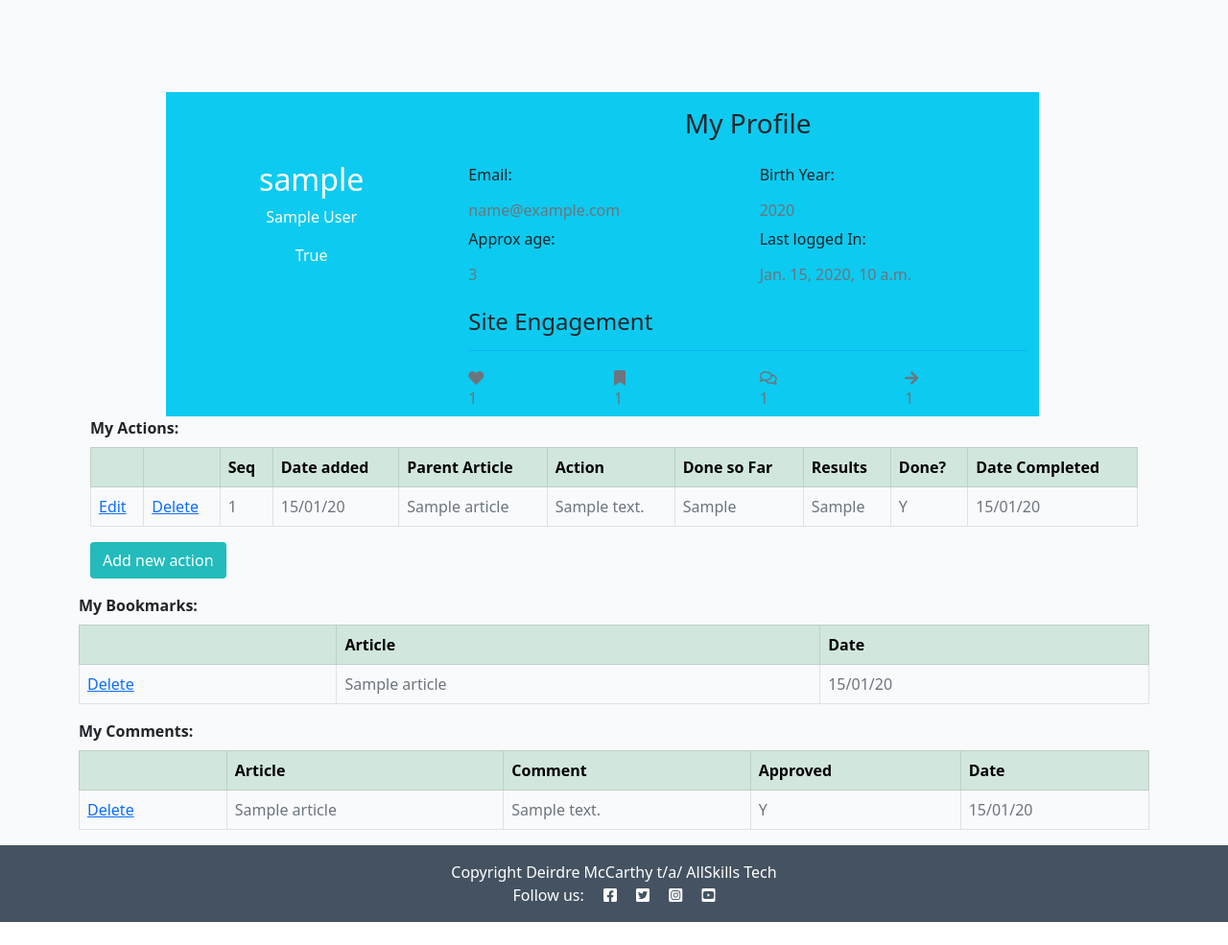
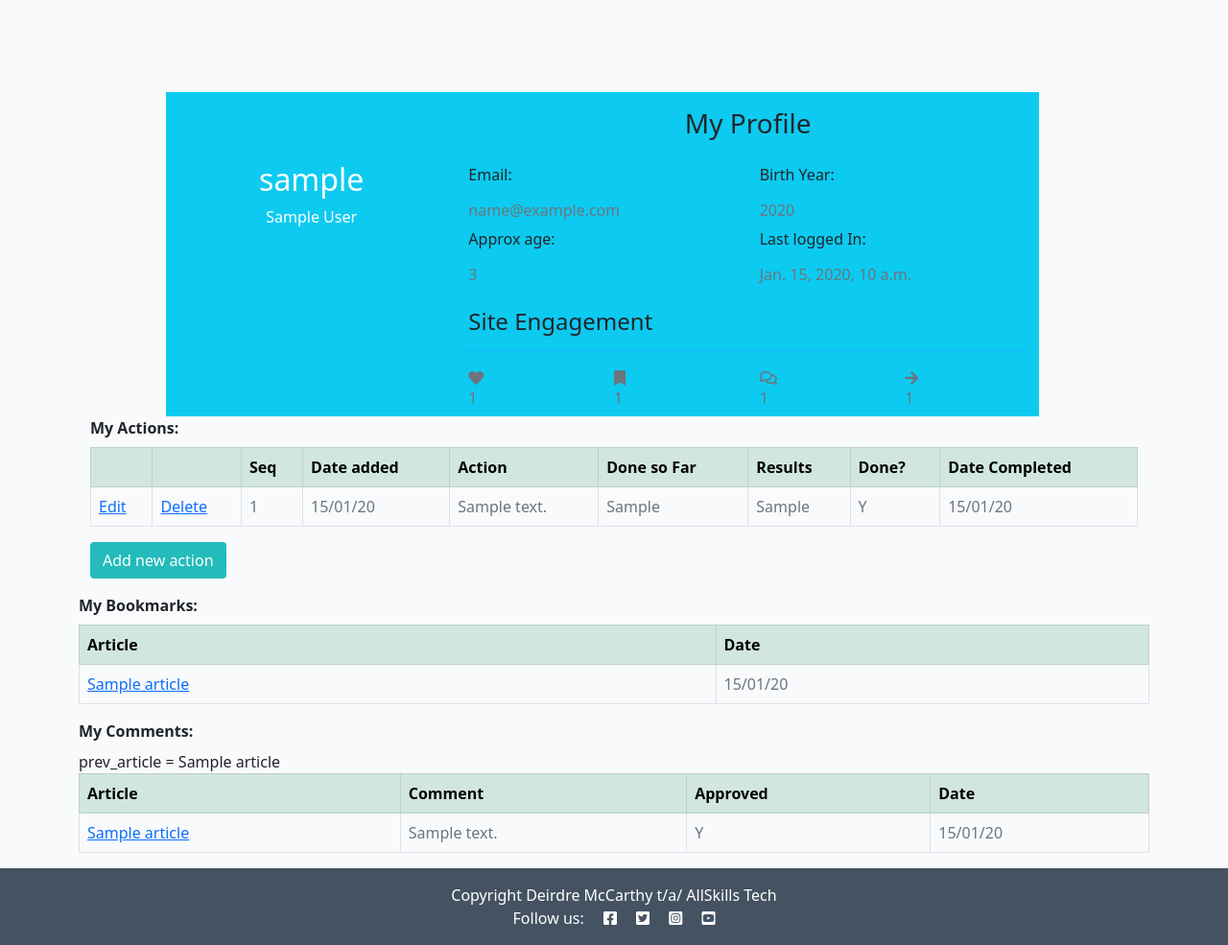
Before and after one commit to StephenWinters95/FLIT_Main_Ste, a Django app: page /myplanner/ in a window 1280 px wide. Shown: the part 60-1045 px from the top of the page at 96% size. Before the commit the page ends 1021 px from the top, so only its background shows below. Run offline with Django 3.2, Linux system fonts and the light colour scheme; a user stored in the database is signed in; tables that the repository leaves empty hold one stand-in row (values such as "Sample post"); some libraries are stand-ins or nearby versions.

Commit message:
Add link back to article from subforms on MyPlanner Issue #36

```diff
--- a/templates/my_planner.html
+++ b/templates/my_planner.html
@@ -11,7 +11,10 @@
                             <img class="fas fa-user-tie fa-7x mt-5 img-fluid" src=" {{ profile_image.url }}">
                             <h2 class="font-weight-bold mt-4" id="userid">{{user}}</h2>
                             <p>{{first_name}}  {{last_name}}</p>
-                            <p id="user_profile">{{user_profile}}</p>
+  <!-- intended to do a check if the user profile exists and othrwise restruit functionality -->
+<!-- however, the user only reaches this page if they are a rgistered user so better to ensure the user profile -->
+<!-- was auto created when they became a registered user, and to allow them to continue here -->
+<!--                          <p id="user_profile">{{user_profile}}</p>  -->
                         </div> <!-- end class card-block -->
                     </div> <!-- end class col -->
                     <div class="col-sm-8 bg-info rounded-right">
@@ -85,7 +88,7 @@
                     <th></th>
                     <th>Seq</th>
                     <th>Date added</th>
-                    <th>Parent Article</th>
+         <!--           <th>Parent Article</th>  -->
                     <th>Action</th>
                     <th>Done so Far</th>
                     <th>Results</th>
@@ -101,7 +104,7 @@
                         <td><a href="{% url 'delete_action' action.id %}">Delete</a></td>
                         <td>{{action.user_action_seq}}</td>
                         <td class="date">{{action.created_on|date:"d/m/y"}}</td>
-                        <td>{{action.parent_article}}</td>
+<!--                        <td>{{action.parent_article}}</td>  -->
                         <td>{{action.user_action_desc}}</td>
                         <td>{{action.user_action_taken}}</td>
                         <td>{{action.observation}}</td>
@@ -124,7 +127,7 @@
     <table class="table table-bordered table-hover table-responsive">
         <thead class="table-success">
             <tr><h6>
-            <th></th>
+<!--            <th></th>  -->
             <th>Article</th>
             <th>Date</th>
             </h6>
@@ -134,8 +137,8 @@
             {% for bookmark in bookmarks %}
 
             <tr class="text-muted">
-                <td><a href="{% url 'delete_bookmark' bookmark.id %}">Delete</a></td>
-                <td>{{bookmark}}</td>
+<!--                <td><a href="{% url 'delete_bookmark' bookmark.id %}">Delete</a></td> -->
+                <td><a href="../{{bookmark.slug}}">{{bookmark}}</a></td>
                 <td class="date">{{bookmark.created_on|date:"d/m/y"}}</td>
             </tr>
             {% endfor %}
@@ -145,7 +148,7 @@
     <table class="table table-bordered table-hover table-responsive">
         <thead class="table-success">
             <tr><h6>
-            <th></th>
+<!--            <th></th> -->
             <th>Article</th>
             <th>Comment</th>
             <th>Approved</th>
@@ -155,11 +158,12 @@
         </thead>
         {% for comment in comments %}
         <tr class="text-muted">
-            <td><a href="{% url 'delete_comment' comment.id %}">Delete</a></td>
-            <td>{{comment.article}}</td>
+<!--            <td><a href="{% url 'delete_comment' comment.id %}">Delete</a></td>  -->
+            <td><a href="../{{comment.article.slug}}">{{comment.article}}</a></td>
             <td>{{comment.body}}</td>
             <td>{{comment.approved|yesno:"Y,N"}}</td>
             <td class="date">{{comment.created_on|date:"d/m/y"}}</td>
+            prev_article = {{comment.article}}
         </tr>
         {% endfor %}
 
```
Also changed, not shown: README.md.
